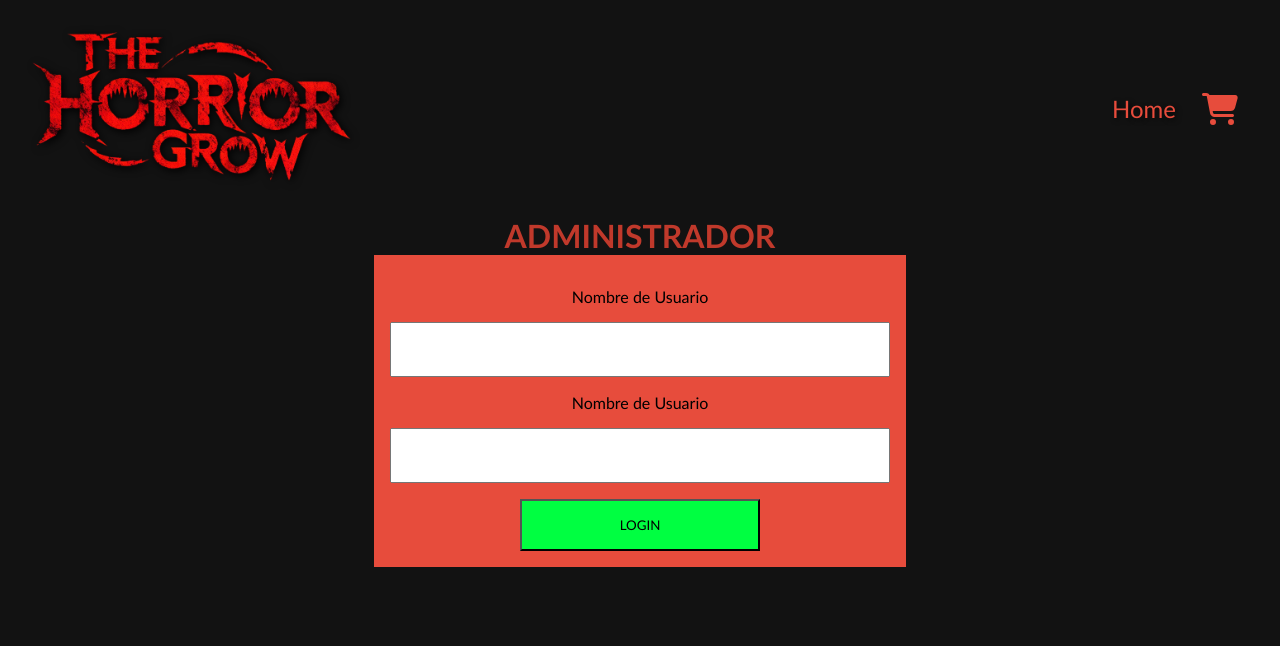
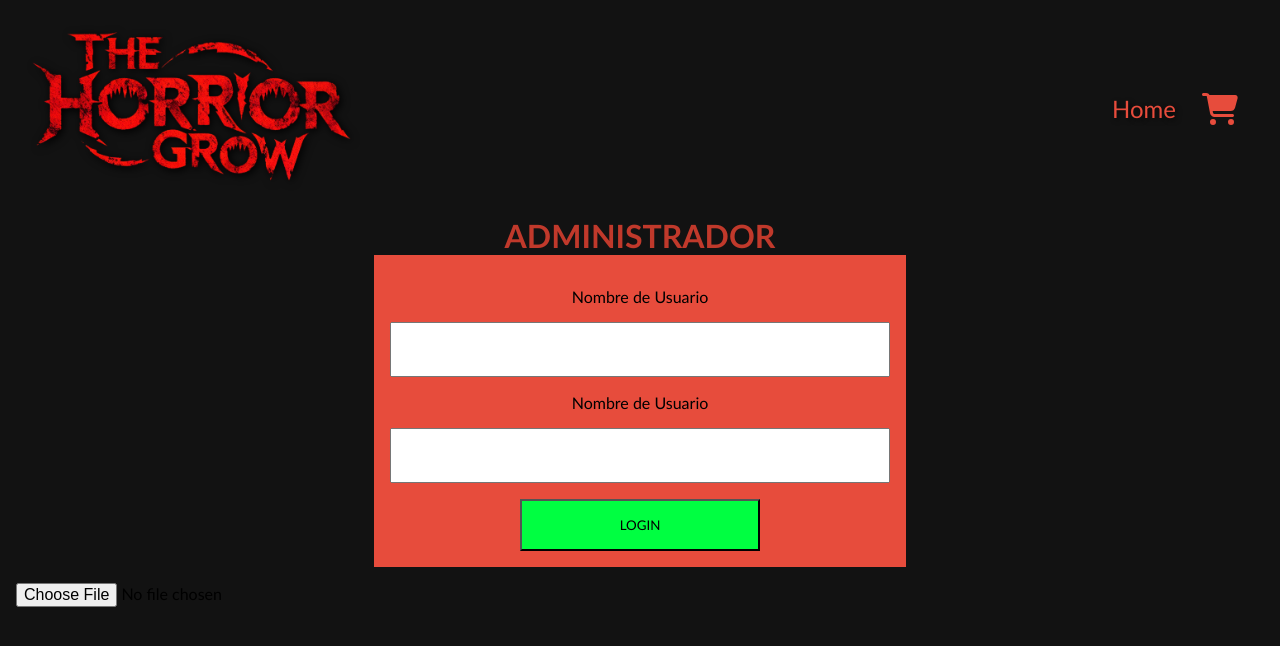
Before and after one commit to NerinaPac/TheHorrorGrow, a React (Vite) app: page /admin in a window 1280 px wide. Shown: the top 646 px of the page. Built offline with nearby package versions, Linux system fonts and the light colour scheme.

Commit message:
add componente UploadFile

```diff
--- /dev/null
+++ b/src/components/UploadFile/UploadFile.jsx
@@ -0,0 +1,13 @@
+import "./UploadFile.css";
+
+const UploadFile = () => {
+    return (
+        <>
+        <input type="file" />
+        </>
+
+    );
+
+}
+
+export default UploadFile;
--- a/src/firebase.js
+++ b/src/firebase.js
@@ -3,11 +3,11 @@ import { initializeApp } from "firebase/app";
 import { getAnalytics } from "firebase/analytics";
 // TODO: Add SDKs for Firebase products that you want to use
 // https://firebase.google.com/docs/web/setup#available-libraries
-const apiKey = process.env.REACT_APP_FIREBASE_API_KEY;
+
 // Your web app's Firebase configuration
 // For Firebase JS SDK v7.20.0 and later, measurementId is optional
 const firebaseConfig = {
-  apiKey: apiKey,
+  apiKey: process.env.REACT_APP_FIREBASE_API_KEY,
   authDomain: "thehorrorgrow-a30cc.firebaseapp.com",
   projectId: "thehorrorgrow-a30cc",
   storageBucket: "thehorrorgrow-a30cc.firebasestorage.app",
--- a/src/views/Admin.jsx
+++ b/src/views/Admin.jsx
@@ -1,10 +1,12 @@
 import AdminLogin from "../components/AdminLogin/AdminLogin"
+import UploadFile from "../components/UploadFile/UploadFile"
 
 function Admin() {
     return (
     <>
 
         <AdminLogin></AdminLogin>
+        <UploadFile></UploadFile>
 
     </>
 
```
Also changed, not shown: src/components/UploadFile/UploadFile.css (added).
